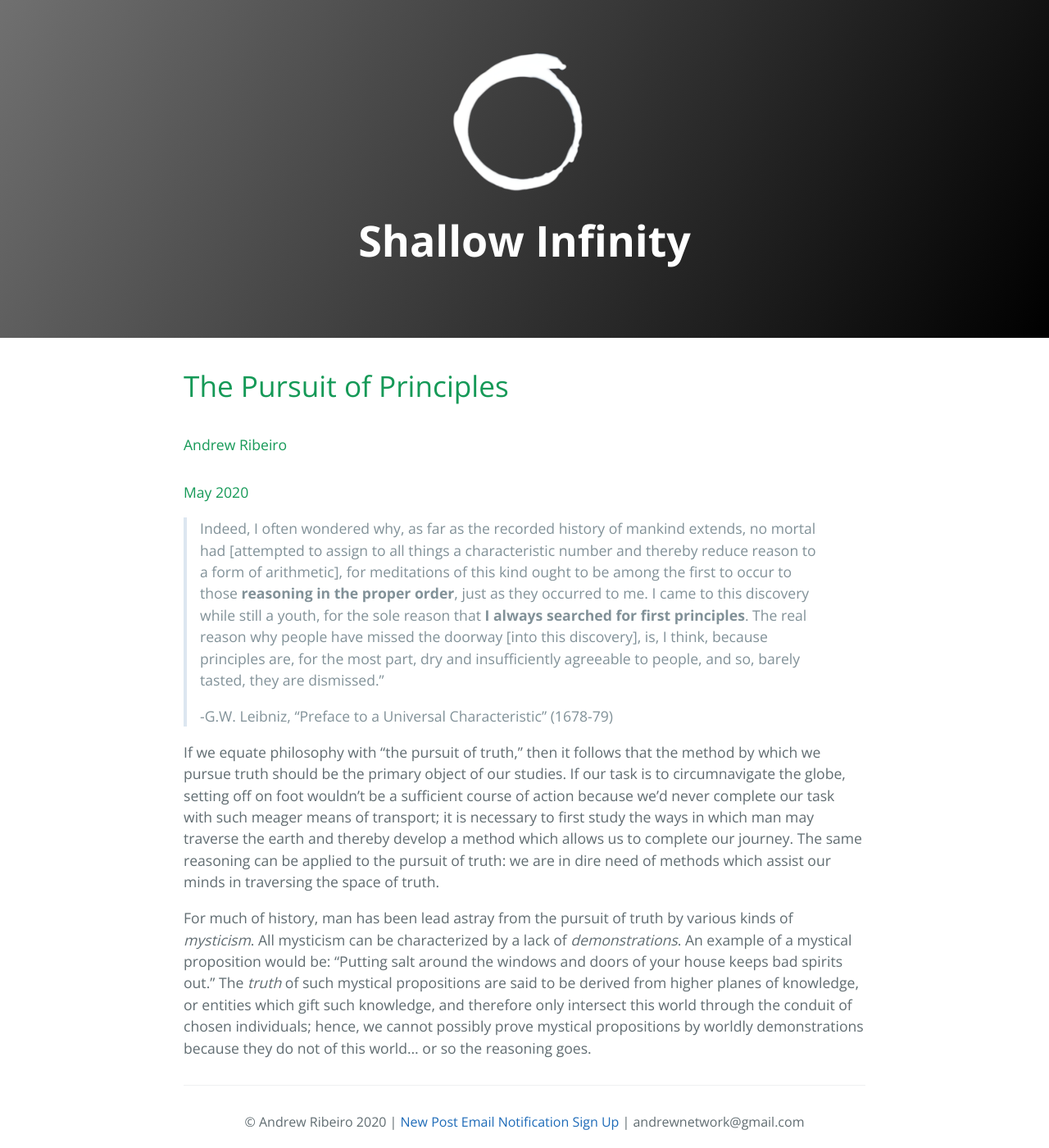
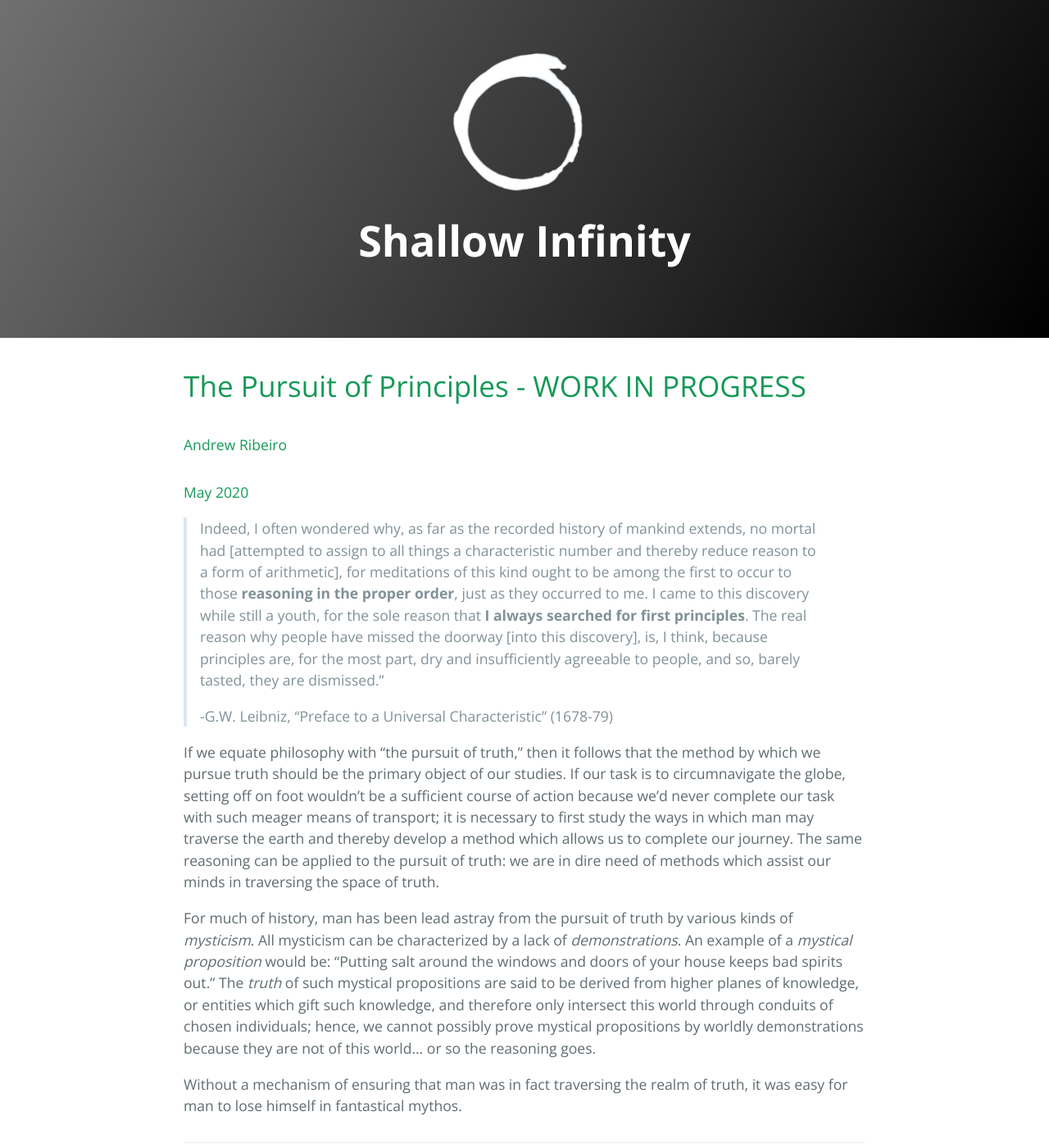
Before and after one commit to Andrewnetwork/CoronavirusBlog, a Jekyll site: the page built from the_pursuit_of_principles.md, in a window 1280 px wide and 1400 px high. Shown: the whole window at 82% size. Built offline with Jekyll 4.4.1, drawn with Linux system fonts in a browser that asks for light colours; our own code applies the rules of GitHub Pages for plain Markdown files; the repository's description, which GitHub fills in, is left out.

Commit message:
Update the_pursuit_of_principles.md

```diff
--- a/the_pursuit_of_principles.md
+++ b/the_pursuit_of_principles.md
@@ -1,4 +1,4 @@
-# The Pursuit of Principles
+# The Pursuit of Principles - WORK IN PROGRESS
 #### Andrew Ribeiro
 #### May 2020
 
@@ -8,4 +8,6 @@
 
 If we equate philosophy with "the pursuit of truth," then it follows that the method by which we pursue truth should be the primary object of our studies. If our task is to circumnavigate the globe, setting off on foot wouldn't be a sufficient course of action because we'd never complete our task with such meager means of transport; it is necessary to first study the ways in which man may traverse the earth and thereby develop a method which allows us to complete our journey. The same reasoning can be applied to the pursuit of truth: we are in dire need of methods which assist our minds in traversing the space of truth.
 
-For much of history, man has been lead astray from the pursuit of truth by various kinds of *mysticism*. All mysticism can be characterized by a lack of *demonstrations*. An example of a mystical proposition would be: "Putting salt around the windows and doors of your house keeps bad spirits out." The *truth* of such mystical propositions are said to be derived from higher planes of knowledge, or entities which gift such knowledge, and therefore only intersect this world through the conduit of chosen individuals; hence, we cannot possibly prove mystical propositions by worldly demonstrations because they do not of this world... or so the reasoning goes.
+For much of history, man has been lead astray from the pursuit of truth by various kinds of *mysticism*. All mysticism can be characterized by a lack of *demonstrations*. An example of a *mystical proposition* would be: "Putting salt around the windows and doors of your house keeps bad spirits out." The *truth* of such mystical propositions are said to be derived from higher planes of knowledge, or entities which gift such knowledge, and therefore only intersect this world through conduits of chosen individuals; hence, we cannot possibly prove mystical propositions by worldly demonstrations because they are not of this world... or so the reasoning goes.
+
+Without a mechanism of ensuring that man was in fact traversing the realm of truth, it was easy for man to lose himself in fantastical mythos.
```
